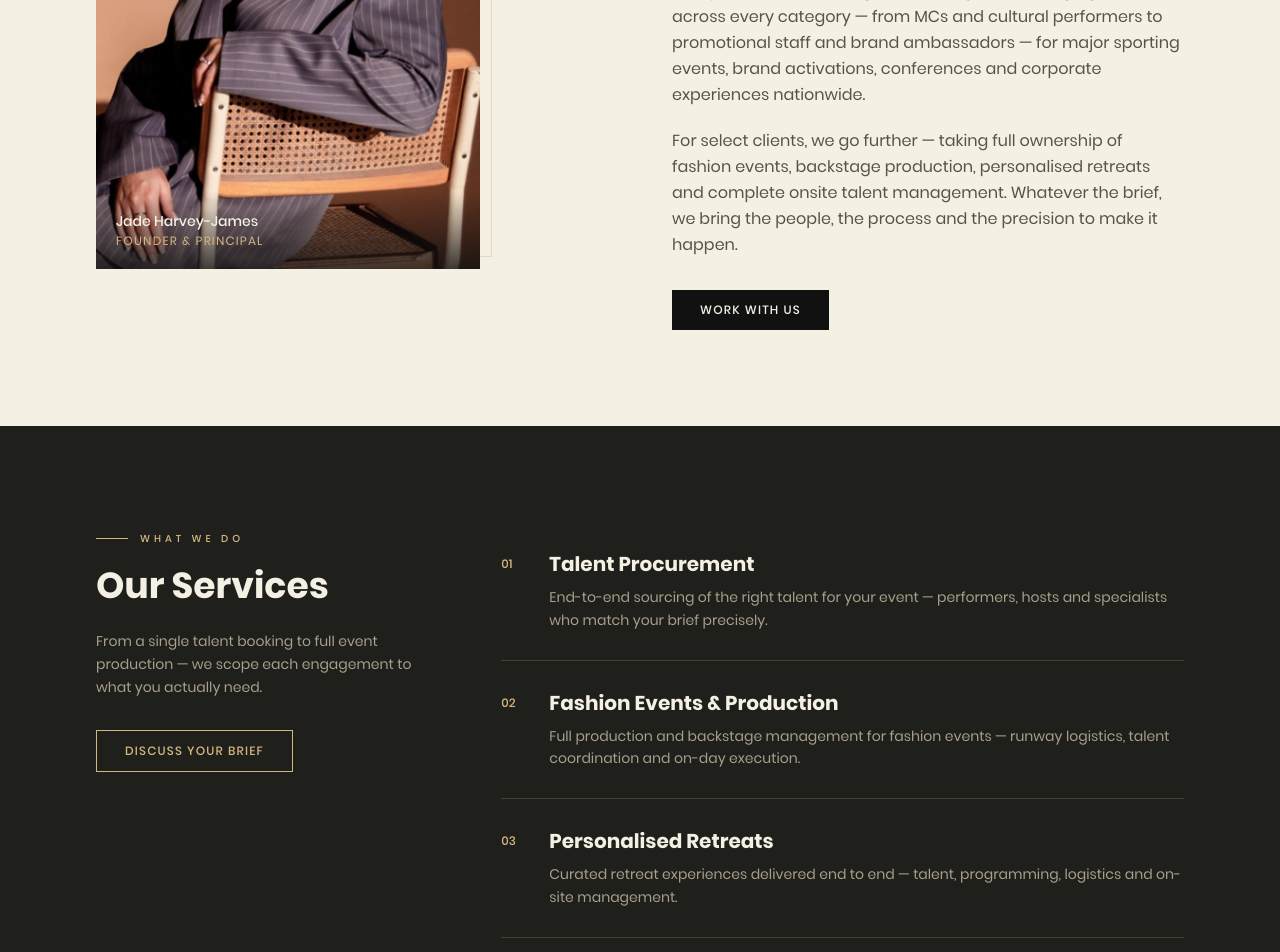
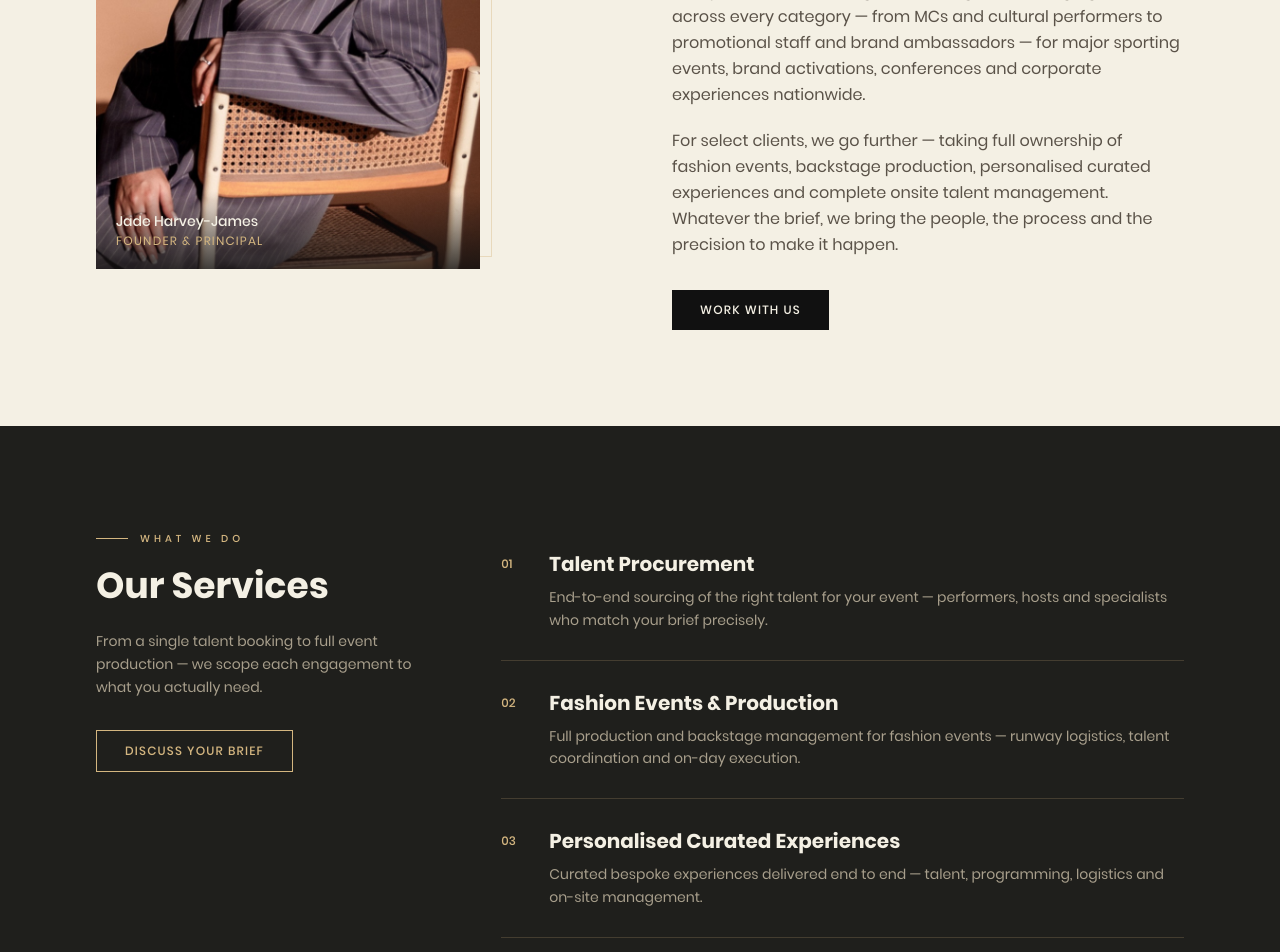
Before and after one commit to jade842/harveyjamesmanagement, a Next.js app: page / in a window 1280 px wide. Shown: the part 1200-2152 px from the top of the page. Built offline with nearby package versions, Linux system fonts and the light colour scheme.

Commit message:
Replace 'personalised retreats' with 'personalised curated experiences'

```diff
--- a/app/components/About.tsx
+++ b/app/components/About.tsx
@@ -48,7 +48,7 @@ export default function About() {
               We specialise in sourcing, contracting and managing talent across every category — from MCs and cultural performers to promotional staff and brand ambassadors — for major sporting events, brand activations, conferences and corporate experiences nationwide.
             </p>
             <p className="text-[#5a5248] text-base leading-relaxed mb-8">
-              For select clients, we go further — taking full ownership of fashion events, backstage production, personalised retreats and complete onsite talent management. Whatever the brief, we bring the people, the process and the precision to make it happen.
+              For select clients, we go further — taking full ownership of fashion events, backstage production, personalised curated experiences and complete onsite talent management. Whatever the brief, we bring the people, the process and the precision to make it happen.
             </p>
             <a
               href="#contact"
--- a/app/components/Services.tsx
+++ b/app/components/Services.tsx
@@ -11,8 +11,8 @@ const services = [
   },
   {
     number: "03",
-    title: "Personalised Retreats",
-    description: "Curated retreat experiences delivered end to end — talent, programming, logistics and on-site management.",
+    title: "Personalised Curated Experiences",
+    description: "Curated bespoke experiences delivered end to end — talent, programming, logistics and on-site management.",
   },
   {
     number: "04",
```
